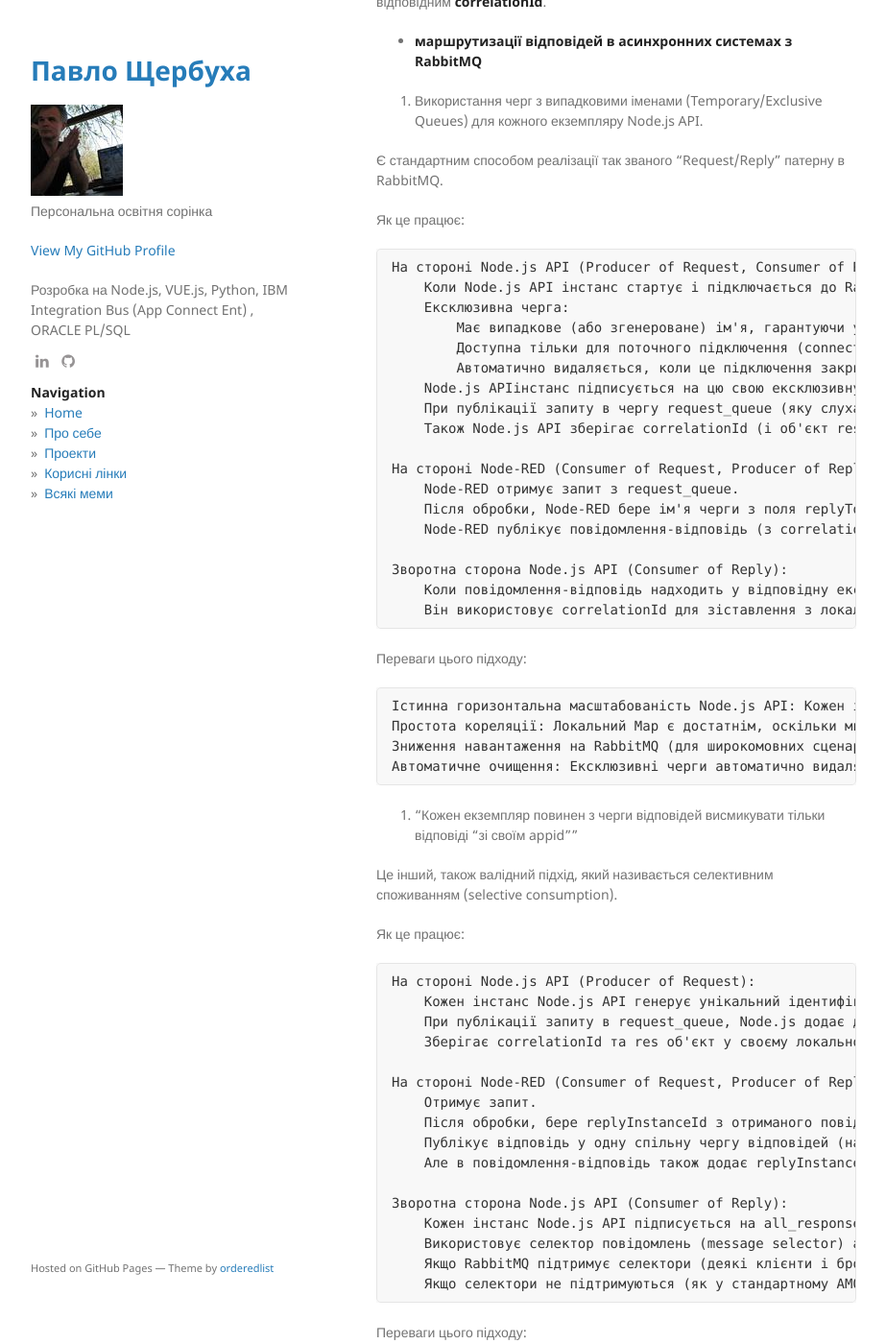
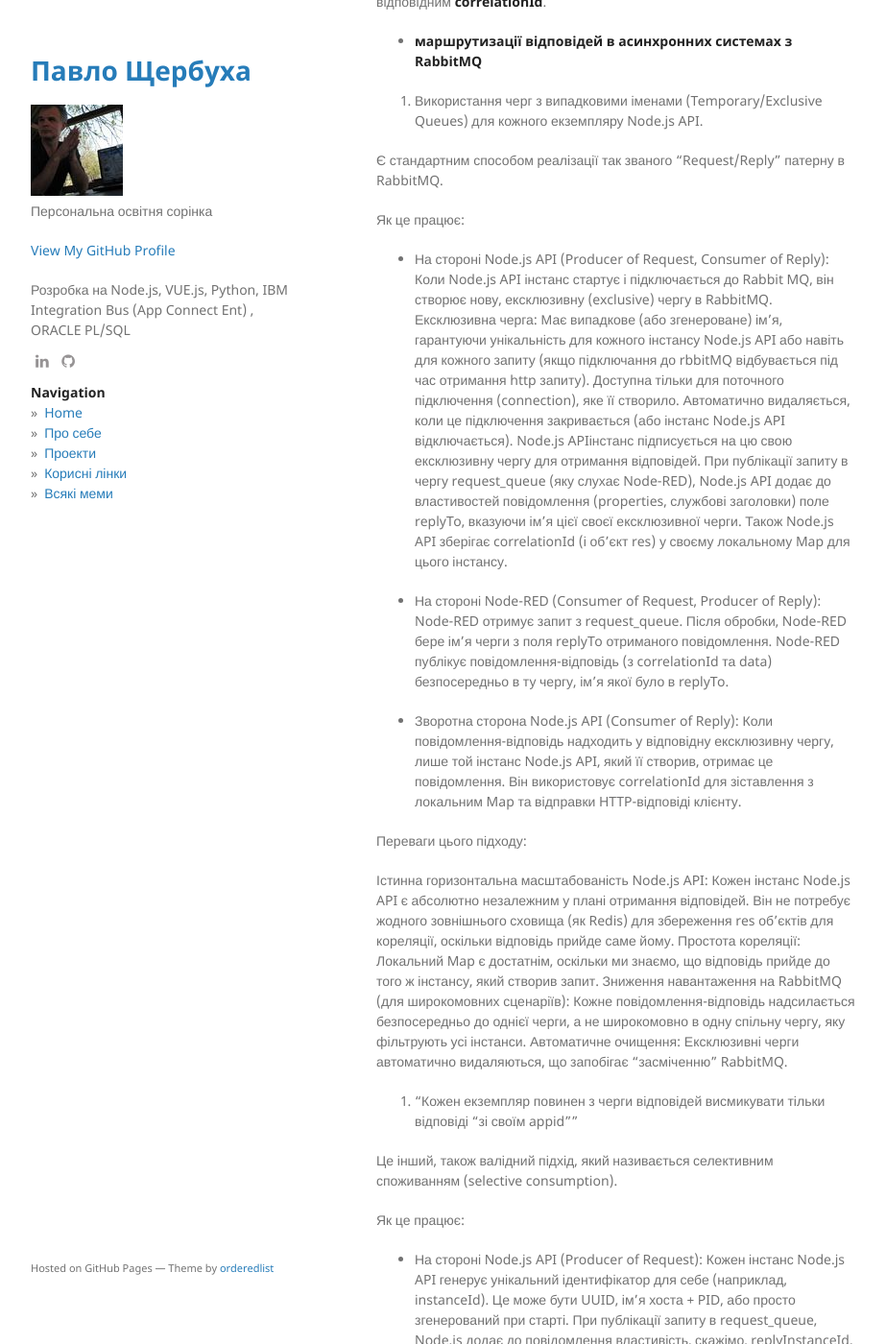
Before and after one commit to pavlo-shcherbukha/pavlo-shcherbukha.github.io, a Jekyll site: the page built from _posts/2025-04-08-asyncws-rabbit.md, in a window 1280 px wide and 1400 px high, scrolled down 7048 px. Shown: the whole window at 96% size, without its empty margins (178-1101 px from the left). Built offline with Jekyll 4.4.1, drawn with Linux system fonts in a browser that asks for light colours; some of the changed text lies outside the part shown.

Commit message:
фінтс-3

```diff
--- a/_posts/2025-04-08-asyncws-rabbit.md
+++ b/_posts/2025-04-08-asyncws-rabbit.md
@@ -76,7 +76,7 @@
     Зіставлення відповіді з оригінальним запитом: Використовуючи ідентифікатор запиту, що був переданий у повідомленні відповіді, Node.js знаходить відповідний HTTP-запит, що очікує на відповідь.
     Відправка HTTP-відповіді клієнту: Node.js відправляє отриману від Node-RED оброблену інформацію як HTTP-відповідь клієнту, який ініціював запит, і закриває HTTP-з'єднання.
 
-**Рекомендації та ключові моменти:**
+**Ключові моменти:**
 
 - **Ідентифікація запитів:** Для коректного зіставлення відповідей з оригінальними запитами необхідно генерувати унікальний ідентифікатор для кожного запиту на стороні Node.js API. Цей ідентифікатор повинен передаватися в службових заголовках повідомлення в чергу запитів і повертатися в повідомленні відповіді від Node-RED.
 В наведеному нижче прикладі публікація повідомелння в чергу на стороні Node.js API генерується унікальний ідентифікатор **correlationId**:  const correlationId = uuidv4();.
@@ -256,31 +256,31 @@
 
 Як це працює:
 
-    На стороні Node.js API (Producer of Request, Consumer of Reply):
-        Коли Node.js API інстанс стартує і підключається до Rabbit MQ, він створює нову, ексклюзивну (exclusive) чергу в RabbitMQ.
-        Ексклюзивна черга:
-            Має випадкове (або згенероване) ім'я, гарантуючи унікальність для кожного інстансу Node.js API або навіть для кожного запиту (якщо підключання до rbbitMQ відбувається під час отримання http запиту).
-            Доступна тільки для поточного підключення (connection), яке її створило.
-            Автоматично видаляється, коли це підключення закривається (або інстанс Node.js API відключається).
-        Node.js APIінстанс підписується на цю свою ексклюзивну чергу для отримання відповідей.
-        При публікації запиту в чергу request_queue (яку слухає Node-RED), Node.js API додає до властивостей повідомлення (properties, службові заголовки) поле replyTo, вказуючи ім'я цієї своєї ексклюзивної черги.
-        Також Node.js API зберігає correlationId (і об'єкт res) у своєму локальному Map для цього інстансу.
+- На стороні Node.js API (Producer of Request, Consumer of Reply):
+    Коли Node.js API інстанс стартує і підключається до Rabbit MQ, він створює нову, ексклюзивну (exclusive) чергу в RabbitMQ.
+    Ексклюзивна черга:
+        Має випадкове (або згенероване) ім'я, гарантуючи унікальність для кожного інстансу Node.js API або навіть для кожного запиту (якщо підключання до rbbitMQ відбувається під час отримання http запиту).
+        Доступна тільки для поточного підключення (connection), яке її створило.
+        Автоматично видаляється, коли це підключення закривається (або інстанс Node.js API відключається).
+    Node.js APIінстанс підписується на цю свою ексклюзивну чергу для отримання відповідей.
+    При публікації запиту в чергу request_queue (яку слухає Node-RED), Node.js API додає до властивостей повідомлення (properties, службові заголовки) поле replyTo, вказуючи ім'я цієї своєї ексклюзивної черги.
+    Також Node.js API зберігає correlationId (і об'єкт res) у своєму локальному Map для цього інстансу.
 
-    На стороні Node-RED (Consumer of Request, Producer of Reply):
-        Node-RED отримує запит з request_queue.
-        Після обробки, Node-RED бере ім'я черги з поля replyTo отриманого повідомлення.
-        Node-RED публікує повідомлення-відповідь (з correlationId та data) безпосередньо в ту чергу, ім'я якої було в replyTo.
+- На стороні Node-RED (Consumer of Request, Producer of Reply):
+    Node-RED отримує запит з request_queue.
+    Після обробки, Node-RED бере ім'я черги з поля replyTo отриманого повідомлення.
+    Node-RED публікує повідомлення-відповідь (з correlationId та data) безпосередньо в ту чергу, ім'я якої було в replyTo.
 
-    Зворотна сторона Node.js API (Consumer of Reply):
-        Коли повідомлення-відповідь надходить у відповідну ексклюзивну чергу, лише той інстанс Node.js API, який її створив, отримає це повідомлення.
-        Він використовує correlationId для зіставлення з локальним Map та відправки HTTP-відповіді клієнту.
+- Зворотна сторона Node.js API (Consumer of Reply):
+    Коли повідомлення-відповідь надходить у відповідну ексклюзивну чергу, лише той інстанс Node.js API, який її створив, отримає це повідомлення.
+    Він використовує correlationId для зіставлення з локальним Map та відправки HTTP-відповіді клієнту.
 
 Переваги цього підходу:
 
-    Істинна горизонтальна масштабованість Node.js API: Кожен інстанс Node.js API є абсолютно незалежним у плані отримання відповідей. Він не потребує жодного зовнішнього сховища (як Redis) для збереження res об'єктів для кореляції, оскільки відповідь прийде саме йому.
-    Простота кореляції: Локальний Map є достатнім, оскільки ми знаємо, що відповідь прийде до того ж інстансу, який створив запит.
-    Зниження навантаження на RabbitMQ (для широкомовних сценаріїв): Кожне повідомлення-відповідь надсилається безпосередньо до однієї черги, а не широкомовно в одну спільну чергу, яку фільтрують усі інстанси.
-    Автоматичне очищення: Ексклюзивні черги автоматично видаляються, що запобігає "засміченню" RabbitMQ.
+Істинна горизонтальна масштабованість Node.js API: Кожен інстанс Node.js API є абсолютно незалежним у плані отримання відповідей. Він не потребує жодного зовнішнього сховища (як Redis) для збереження res об'єктів для кореляції, оскільки відповідь прийде саме йому.
+Простота кореляції: Локальний Map є достатнім, оскільки ми знаємо, що відповідь прийде до того ж інстансу, який створив запит.
+Зниження навантаження на RabbitMQ (для широкомовних сценаріїв): Кожне повідомлення-відповідь надсилається безпосередньо до однієї черги, а не широкомовно в одну спільну чергу, яку фільтрують усі інстанси.
+Автоматичне очищення: Ексклюзивні черги автоматично видаляються, що запобігає "засміченню" RabbitMQ.
 
 2. "Кожен екземпляр повинен з черги відповідей висмикувати тільки відповіді "зі своїм appid""
 
@@ -288,24 +288,24 @@
 
 Як це працює:
 
-    На стороні Node.js API (Producer of Request):
-        Кожен інстанс Node.js API генерує унікальний ідентифікатор для себе (наприклад, instanceId). Це може бути UUID, ім'я хоста + PID, або просто згенерований при старті.
-        При публікації запиту в request_queue, Node.js додає до повідомлення властивість, скажімо, replyInstanceId, яка містить цей instanceId.
-        Зберігає correlationId та res об'єкт у своєму локальному Map.
+- На стороні Node.js API (Producer of Request):
+    Кожен інстанс Node.js API генерує унікальний ідентифікатор для себе (наприклад, instanceId). Це може бути UUID, ім'я хоста + PID, або просто згенерований при старті.
+    При публікації запиту в request_queue, Node.js додає до повідомлення властивість, скажімо, replyInstanceId, яка містить цей instanceId.
+    Зберігає correlationId та res об'єкт у своєму локальному Map.
 
-    На стороні Node-RED (Consumer of Request, Producer of Reply):
-        Отримує запит.
-        Після обробки, бере replyInstanceId з отриманого повідомлення.
-        Публікує відповідь у одну спільну чергу відповідей (наприклад, all_responses_queue).
-        Але в повідомлення-відповідь також додає replyInstanceId.
+- На стороні Node-RED (Consumer of Request, Producer of Reply):
+    Отримує запит.
+    Після обробки, бере replyInstanceId з отриманого повідомлення.
+    Публікує відповідь у одну спільну чергу відповідей (наприклад, all_responses_queue).
+    Але в повідомлення-відповідь також додає replyInstanceId.
 
-    Зворотна сторона Node.js API (Consumer of Reply):
-        Кожен інстанс Node.js API підписується на all_responses_queue.
-        Використовує селектор повідомлень (message selector) або фільтрує повідомлення вручну.
-        Якщо RabbitMQ підтримує селектори (деякі клієнти і брокери, як JMS, підтримують це), інстанс Node.js API може вказати: "Давай мені тільки ті повідомлення, де replyInstanceId дорівнює моєму instanceId".
-        Якщо селектори не підтримуються (як у стандартному AMQP), кожен інстанс отримуватиме всі повідомлення з all_responses_queue, але буде обробляти лише ті, де replyInstanceId відповідає його власному instanceId. Решту повідомлень він просто ігнорує або відкидає (після ACK, щоб інші інстанси не обробляли те саме повідомлення).
+- Зворотна сторона Node.js API (Consumer of Reply):
+    Кожен інстанс Node.js API підписується на all_responses_queue.
+    Використовує селектор повідомлень (message selector) або фільтрує повідомлення вручну.
+    Якщо RabbitMQ підтримує селектори (деякі клієнти і брокери, як JMS, підтримують це), інстанс Node.js API може вказати: "Давай мені тільки ті повідомлення, де replyInstanceId дорівнює моєму instanceId".
+    Якщо селектори не підтримуються (як у стандартному AMQP), кожен інстанс отримуватиме всі повідомлення з all_responses_queue, але буде обробляти лише ті, де replyInstanceId відповідає його власному instanceId. Решту повідомлень він просто ігнорує або відкидає (після ACK, щоб інші інстанси не обробляли те саме повідомлення).
 
 Переваги цього підходу:
 
-    Менше черг у RabbitMQ: Замість багатьох ексклюзивних черг, у вас є лише одна спільна черга відповідей.
-    Збереження стану (при відключенні одного інстансу): Якщо один інстанс Node.js впав, а потім піднявся, він може продовжити споживати повідомлення зі спільної черги, якщо вони не були "засмічені" або TTL для них не минув. Однак, якщо повідомлення було для впавшого інстансу, його може забрати інший інстанс, і тоді потрібно, щоб correlationId дозволяв "передати" обробку, що ускладнить логіку. Хоча для нашого випадку ці переваги мабуть сенсу і не мають, все ж треба згадати їх.
+Менше черг у RabbitMQ: Замість багатьох ексклюзивних черг, у вас є лише одна спільна черга відповідей.
+Збереження стану (при відключенні одного інстансу): Якщо один інстанс Node.js впав, а потім піднявся, він може продовжити споживати повідомлення зі спільної черги, якщо вони не були "засмічені" або TTL для них не минув. Однак, якщо повідомлення було для впавшого інстансу, його може забрати інший інстанс, і тоді потрібно, щоб correlationId дозволяв "передати" обробку, що ускладнить логіку. Хоча для нашого випадку ці переваги мабуть сенсу і не мають, все ж треба згадати їх.
```
